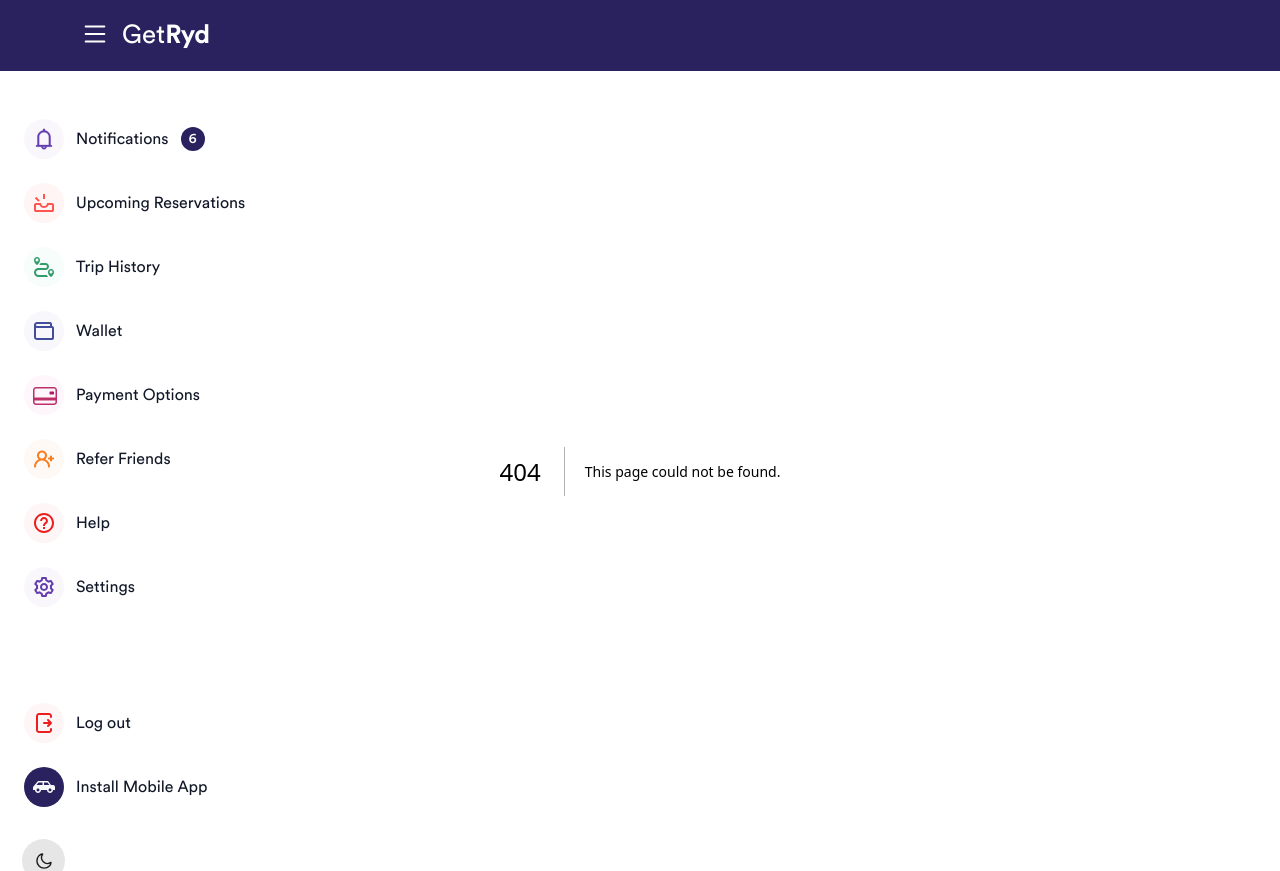
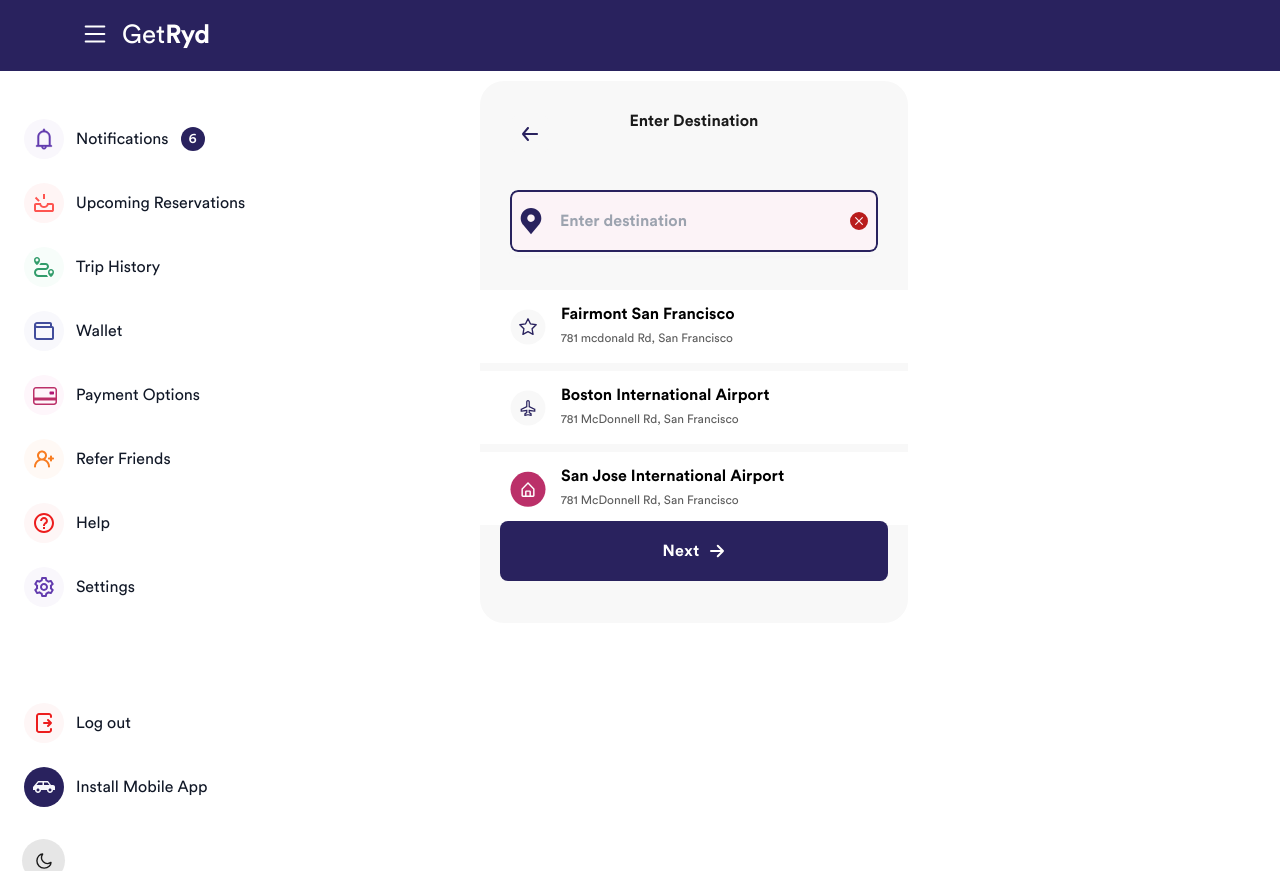
Before and after one commit to shohan-ch/ride-sharing-platform, a Next.js app: page /reserve/destination in a window 1280 px wide. Before the commit this address had no page. Built offline with nearby package versions, Linux system fonts and the light colour scheme.

Commit message:
add:enter detination page

```diff
--- /dev/null
+++ b/src/components/Reserve/Destination/DestinationView.jsx
@@ -0,0 +1,66 @@
+import InputFieldWithIcon from "@/components/Forms/InputFieldWithIcon";
+import Button from "@/components/Utils/Button/Button";
+import LocationList from "@/components/Utils/List/LocationList";
+import { useEffect, useRef } from "react";
+
+export default () => {
+  const inputRef = useRef();
+  const locationData = [
+    {
+      location: "Fairmont San Francisco",
+      street: "781 mcdonald Rd, San Francisco",
+      symbol: "star",
+    },
+    {
+      location: "Boston International Airport",
+      street: "781 McDonnell Rd, San Francisco",
+      symbol: "plane",
+    },
+    {
+      location: "San Jose International Airport",
+      street: "781 McDonnell Rd, San Francisco",
+      symbol: "home",
+    },
+  ];
+
+  useEffect(() => {
+    inputRef.current.focus();
+  }, []);
+  return (
+    <>
+      <section className="sec items-center justify-center md:block md:h-full md:w-full lg:flex lg:justify-start lg:pl-[480px] lg:pt-[10px] 2xs:block 2xs:h-full 2xs:w-full">
+        <div className="wrapper relative bg-gray-1 pt-5 dark:bg-dark-bg sm:pb-8  sm:dark:border-0 lg:w-[428px] lg:rounded-3xl lg:dark:border 2xl:min-h-[85vh] 3xl:min-h-[88vh] 2xs:w-auto 2xs:pt-2 2xs:pb-10 2xs:dark:border-0">
+          <div className=" sm:pt-4 sm:text-left lg:pt-0 2xs:px-0 2xs:pt-0 2xs:text-left">
+            <div className="scroll_div h-full overflow-y-auto overflow-x-hidden py-2 dark:border-[#2C2C35] md:h-full lg:h-[390px] xl:h-[490px] 2xl:h-[390px] 3xl:h-[700px] 2xs:pt-0">
+              <div className="header mb-10 flex md:px-6 lg:pl-8 lg:pr-[68px] 2xs:mb-5 2xs:px-3">
+                <a href="#" className="mt-[7px] 2xs:mt-1">
+                  <img src="/assets/icons/back.svg" alt="svg_icon" />
+                </a>
+                <h2 class="mx-auto font-extrabold text-black dark:text-gray-2 2xl:text-22 3xl:text-[24px] 2xs:mt-2 2xs:text-[18px]">
+                  Enter Destination
+                </h2>
+              </div>
+
+              <div className="input_box relative h-auto w-full sm:mb-8 md:px-6 lg:mb-10 lg:px-8 2xs:mb-4 2xs:px-4">
+                <InputFieldWithIcon
+                  leftIconName="location"
+                  rightIconName="coloseIcon"
+                  placeholder="Enter destination"
+                  innerRef={inputRef}
+                />
+              </div>
+
+              <LocationList locationData={locationData} />
+            </div>
+
+            <div className="absolute left-0 right-0 mx-5 md:bottom-0 lg:absolute lg:bottom-[22px] 2xs:fixed 2xs:bottom-[8px] 2xs:left-0 2xs:right-0">
+              <Button color="blue" iconPosition="right" iconName="rightArrow">
+                Next
+              </Button>
+            </div>
+          </div>
+        </div>
+      </section>
+    </>
+  );
+};
--- /dev/null
+++ b/src/pages/reserve/destination.js
@@ -0,0 +1,5 @@
+import DestinationView from "@/components/Reserve/Destination/DestinationView";
+
+export default () => {
+  return <DestinationView />;
+};
```
